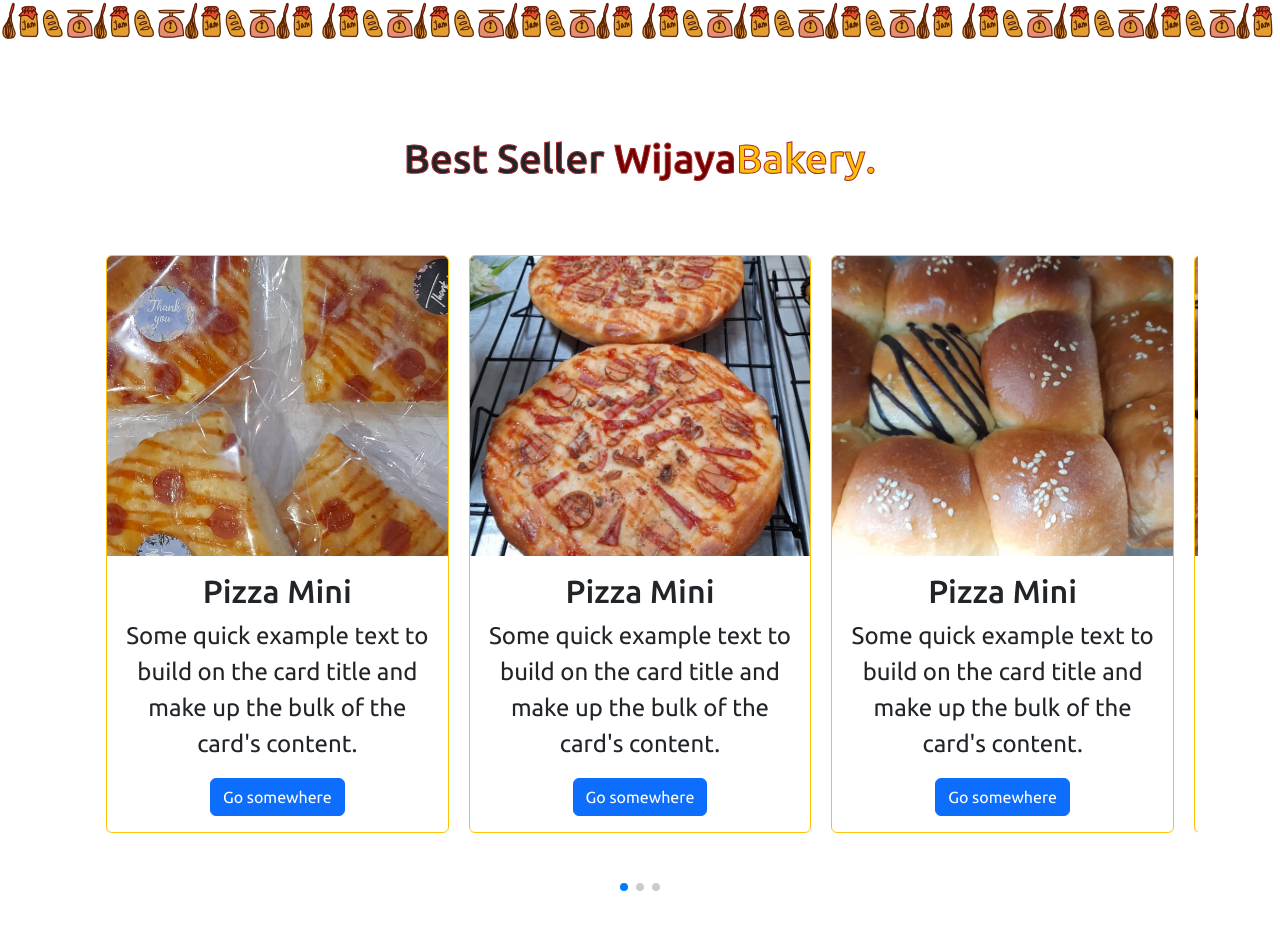
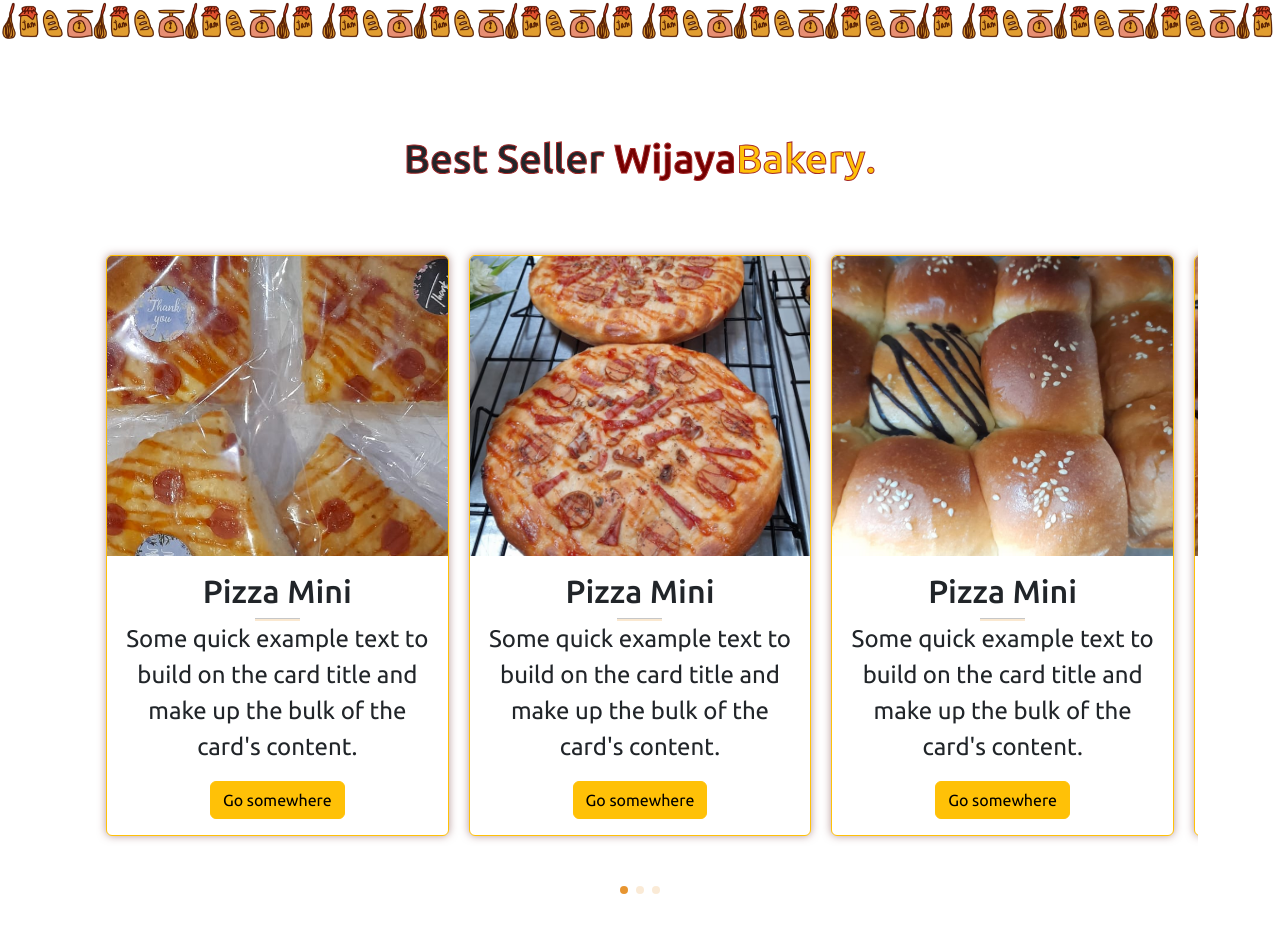
Before and after one commit to RahimatusSyifa30/WijayaBakery, a CodeIgniter 4 app: template app/Views/index.php in a window 1280 px wide. Shown: the part 749-1701 px from the top of the page. Run offline with PHP 8.4 and a stand-in for CodeIgniter, Linux system fonts and the light colour scheme; the template is opened without the code that fills it, so the values that code supplies are empty; some libraries are stand-ins or nearby versions.

Commit message:
frontend1

```diff
--- a/app/Views/index.php
+++ b/app/Views/index.php
@@ -145,11 +145,12 @@
                     />
                     <div class="card-body">
                       <h2 class="card-title">Pizza Mini</h2>
+                      <hr>
                       <p class="fs-4">
                         Some quick example text to build on the card title and
                         make up the bulk of the card's content.
                       </p>
-                      <a href="#" class="btn btn-primary">Go somewhere</a>
+                      <a href="#" class="btn btn-warning">Go somewhere</a>
                     </div>
                   </div>
                 </div>
@@ -163,11 +164,12 @@
                     />
                     <div class="card-body">
                       <h2 class="card-title">Pizza Mini</h2>
+                      <hr>
                       <p class="fs-4">
                         Some quick example text to build on the card title and
                         make up the bulk of the card's content.
                       </p>
-                      <a href="#" class="btn btn-primary">Go somewhere</a>
+                      <a href="#" class="btn btn-warning">Go somewhere</a>
                     </div>
                   </div>
                 </div>
@@ -181,11 +183,12 @@
                     />
                     <div class="card-body">
                       <h2 class="card-title">Pizza Mini</h2>
+                      <hr>
                       <p class="fs-4">
                         Some quick example text to build on the card title and
                         make up the bulk of the card's content.
                       </p>
-                      <a href="#" class="btn btn-primary">Go somewhere</a>
+                      <a href="#" class="btn btn-warning">Go somewhere</a>
                     </div>
                   </div>
                 </div>
@@ -199,11 +202,12 @@
                     />
                     <div class="card-body">
                       <h2 class="card-title">Pizza Mini</h2>
+                      <hr>
                       <p class="fs-4">
                         Some quick example text to build on the card title and
                         make up the bulk of the card's content.
                       </p>
-                      <a href="#" class="btn btn-primary">Go somewhere</a>
+                      <a href="#" class="btn btn-warning">Go somewhere</a>
                     </div>
                   </div>
                 </div>
@@ -217,11 +221,12 @@
                     />
                     <div class="card-body">
                       <h2 class="card-title">Pizza Mini</h2>
+                      <hr>
                       <p class="fs-4">
                         Some quick example text to build on the card title and
                         make up the bulk of the card's content.
                       </p>
-                      <a href="#" class="btn btn-primary">Go somewhere</a>
+                      <a href="#" class="btn btn-warning">Go somewhere</a>
                     </div>
                   </div>
                 </div>
--- a/app/Views/tentangkami.php
+++ b/app/Views/tentangkami.php
@@ -32,7 +32,7 @@
 
     <section id="about">
       <div class="about-1">
-        <h1>Tentang Kami</h1>
+      <h1 id="bakery" class="text-center stroke">Tentang Wijaya<span class="text-warning">Bakery.</span></h1>
         <img
                 src="image/logo/logo.png"
                 class="rounded mx-auto d-block"
--- a/public/css/index.css
+++ b/public/css/index.css
@@ -16,7 +16,6 @@
   position: absolute;
 }
 /* Best Seller */
-
 .swiper {
   width: 100%;
   height: 100%;
@@ -30,9 +29,17 @@
   justify-content: center;
   align-items: center;
 }
+.swiper-slide hr{
+    width: 45px;
+    height: 3px;
+    background-color: rgb(237, 165, 72);
+    margin: 0 auto;
+    border: nome;
+}
 
 .swiper-slide .card {
   width: 100%;
+  box-shadow: 0 0 9px rgba(135, 83, 83, 0.6);
 }
 
 .swiper-slide .card img {
@@ -46,8 +53,12 @@
 }
 
 .swiper-slide .card:hover {
+  background-color: rgba(238, 208, 154, 0.8);
   transform: scale(1.05);
   transition: 0.6s;
+}
+.swiper-pagination-bullet {
+ background-color: rgb(231, 149, 48);
 }
 /* Alamat */
 #alamat {
```
Also changed, not shown: app/Controllers/AdminProdukController.php (+7 -6 lines), app/Views/produk.php (+6 -5 lines), public/css/produk.css (added).
